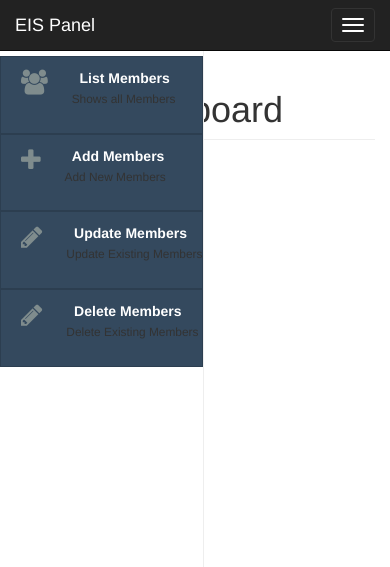
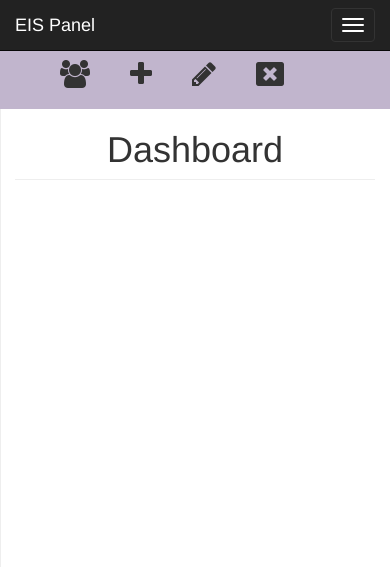
Before and after one commit to eisdevelopers/eis-module-team, a PHP site: page /team-module/eis-admin-panel.php in a window 390 px wide. Shown: the top 567 px of the page. Run offline with PHP 8.4, Linux system fonts and the light colour scheme.

Commit message:
ui changes updated

```diff
--- a/ui/css/main-style.css
+++ b/ui/css/main-style.css
@@ -282,7 +282,9 @@ h1{
     }
 
 }
-
+.top-bar-sm{
+    display: none;
+}
 @media screen and (max-width:480px){
     .eis-team-profile{
         width : 90%;
@@ -291,4 +293,27 @@ h1{
         margin-right: auto;
     }
 
+    .top-bar-sm{
+        display: block;
+        position: fixed;
+        width: 100%;
+        top: 40px;
+        background: #c1b5cd;
+        text-align: center;
+    }
+
+    .page-header{
+        margin-top: 80px;
+    }
+
+    .top-bar-sm li{
+        float: left;
+        padding: 20px;
+        list-style: none;
+    }
+
+    .nav-sidebar{
+        display: none;
+    }
+
 }
--- a/ui/eis-admin-panel.php
+++ b/ui/eis-admin-panel.php
@@ -66,6 +66,16 @@
         <div class="container-fluid">
             <div class="row">
                 <div class="col-sm-3 col-md-2 sidebar">
+                    <div class="top-bar-sm" align="center">
+                        <ul >
+                            <li><span class="fa fa-2x fa-group"></span></li>
+                            <li><span class="fa fa-2x  fa-plus"></span></li>
+                            <li><span class="fa fa-2x  fa-pencil"></span></li>
+                            <li><span class="fa fa-2x  fa-times-rectangle"></span></li>
+
+                        </ul>
+                    </div>
+
                     <ul class="nav nav-sidebar">
                         <li class="nav-item">
                             <div class="eis-menu-item" id="eis-top-menuitem">
@@ -106,7 +116,7 @@
                         <li class="nav-item">
                             <div class="eis-menu-item">
                                 <div class="eis-menu-icon">
-                                    <span class="fa fa-pencil"></span>
+                                    <span class="fa fa-times-rectangle"></span>
                                 </div>
                                 <div class="eis-menu-label">
                                     <a  id="idDelMember" class="nav-link" href="#">&nbsp;  Delete Members</a>
```
